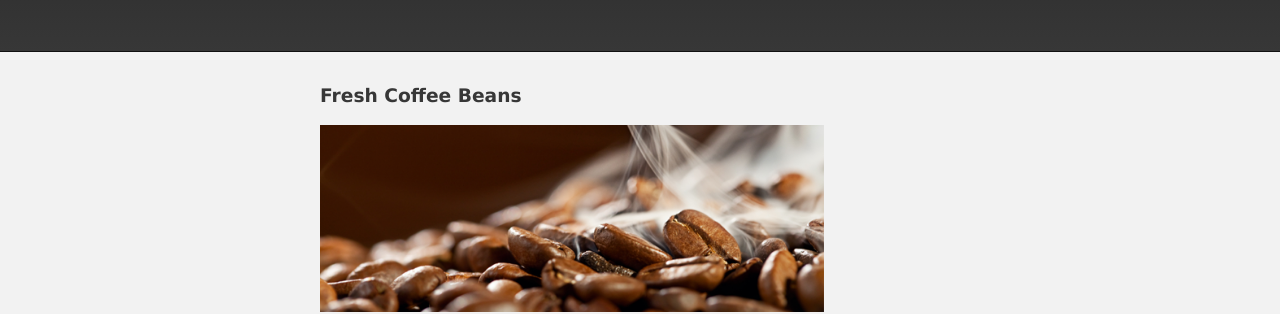
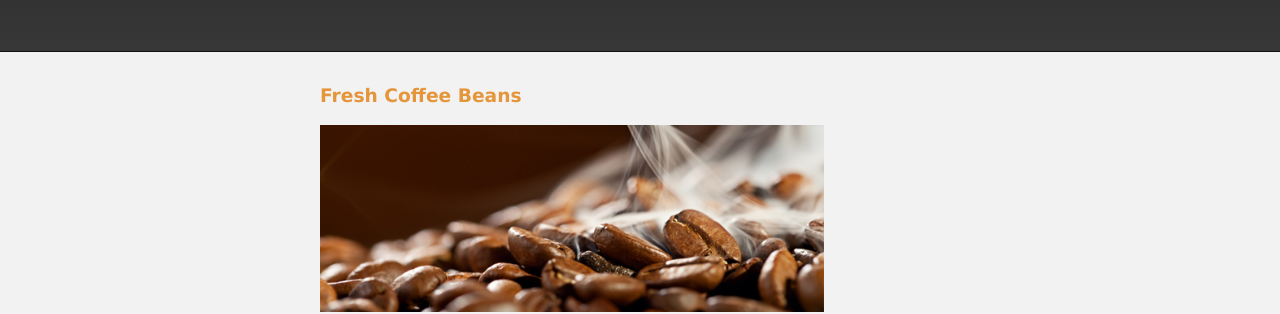
Before and after one commit to authentic-espresso/test, a Jekyll site: the page built from index.md, in a window 1280 px wide. Shown: the part 220-534 px from the top of the page. Built offline with Jekyll 4.4.1, drawn with Linux system fonts in a browser that asks for light colours; our own code applies the rules of GitHub Pages for plain Markdown files.

Commit message:
Update index.md

```diff
--- a/index.md
+++ b/index.md
@@ -1,5 +1,5 @@
 <!-- shop -->
-<strong><span style="font-size: 14pt; color: E5953A; font-family: Verdana, sans-serif;">Fresh Coffee Beans </span></strong>
+<strong><span style="font-size: 14pt; color: #E5953A; font-family: Verdana, sans-serif;">Fresh Coffee Beans </span></strong>
 <p><a href="index.php?option=com_content&amp;view=article&amp;id=9:roasted-coffee&amp;catid=10:products&amp;Itemid=116"><img src="images/espresso-club1.png" alt="" width="504" height="187" /></a></p>
 <p><span style="font-family: Verdana, sans-serif; font-size: 8.5pt;">Experience for yourself our very own unique artisan roasted coffee beans available via Pre Order, guaranteeing absolute freshness.</span></p>
 <p><span style="font-family: Verdana, sans-serif; font-size: 8.5pt;"><span style="font-family: Verdana, sans-serif;">Roasting is generally done weekly as per the calendar below.</span></span></p>
```
